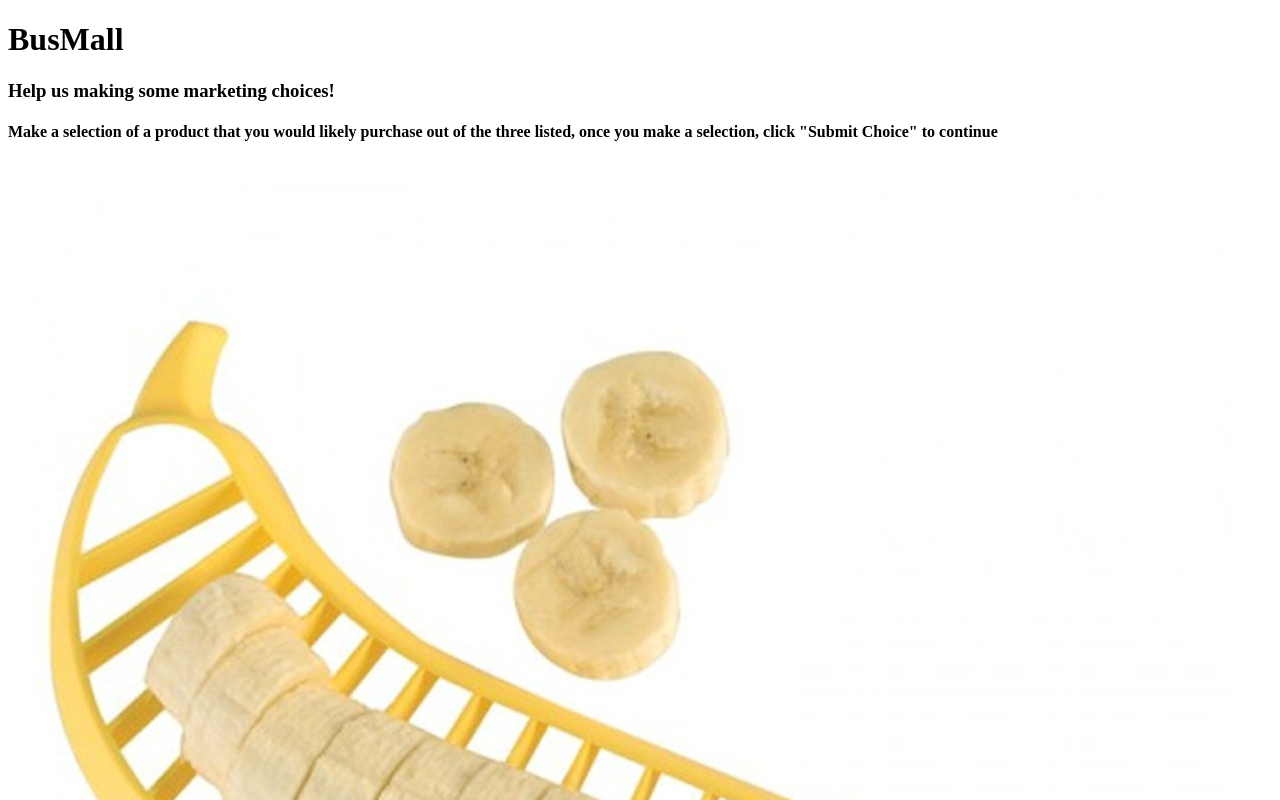
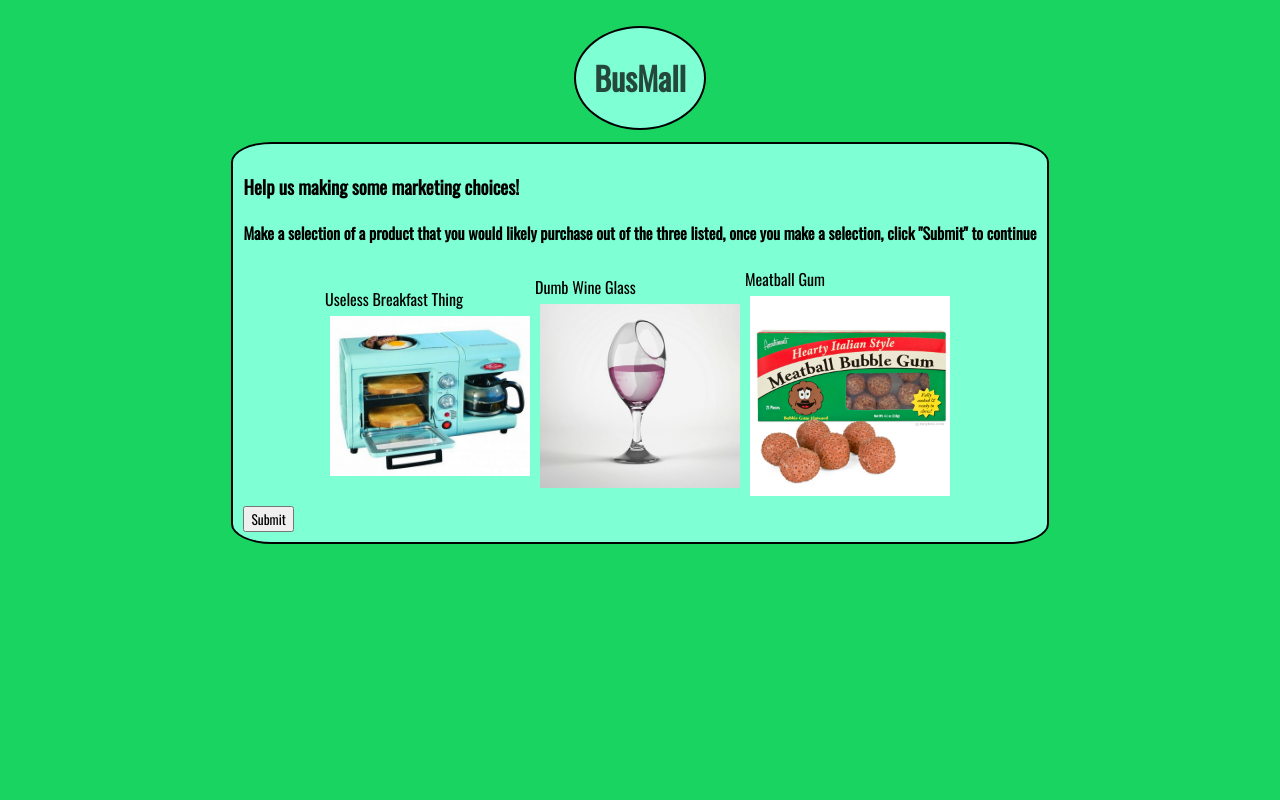
Before and after one commit to mikeymasonic/bus-mall, a plain HTML site: page index.html in a window 1280 px wide. Shown: the top 800 px of the page. Drawn offline with nearby package versions, Linux system fonts and the light colour scheme.

Commit message:
did the things

```diff
--- a/api.js
+++ b/api.js
@@ -1,4 +1,4 @@
-export const productData = [
+export const products = [
     {
         id: 'r2-bag',
         name: 'R2D2 Travel Bag',
--- a/app.js
+++ b/app.js
@@ -1,65 +1,163 @@
-import { productData } from './api.js';
-// import { ProductArray } from './ProductArray.js';
+//BUSMALL - think about one thing at a time
 
-// const buttonLinks = document.getElementById('buttonLinks');
-const button = document.getElementById('button');
-// const productImageTags = document.querySelectorAll('img');
-// const productRadioTags = document.querySelectorAll('input');
-// const productName = document.getElementById('product-name');
+import { products } from './api.js';
 
-// const clicksDisplay = document.getElementById('status-count');
+// keep track of how many times a user has voted, period (up to 25)
+// keep track of votes for a given product
 
-// const products = new ProductArray(productData);
-// let totalClicks = 0;
+const productsData = products.slice();
 
-function getRandomPictures() {
-    const randomNumber1 = Math.floor(Math.random() * productData.length);
-    let productArray1 = productData[randomNumber1];
-    productData.splice(randomNumber1, randomNumber1 + 1);
+function findById(items, id) {
+    for (let i = 0; i < items.length; i++) {
+        const item = items[i];
+        if (item.id === id) {
+            return item;
+        }
+    }
+}
 
-    const randomNumber2 = Math.floor(Math.random() * productData.length);
-    let productArray2 = productData[randomNumber2];
-    productData.splice(randomNumber2, randomNumber2 + 1);
+let totalVotes;
+let productVoteDetails;
 
-    const randomNumber3 = Math.floor(Math.random() * productData.length);
-    let productArray3 = productData[randomNumber3];
-    productData.splice(randomNumber3, randomNumber3 + 1);
+const initializeState = () => {
+    totalVotes = 0;
+    productVoteDetails = [];
+};
 
-    console.log(randomNumber1, randomNumber2, randomNumber3);
+initializeState();
 
+// display three random NON-duplicated products
+// display three NEW products ***refresh products between votes***)
+const displayThreeProducts = (previousProduct1, previousProduct2, previousProduct3) => {
+	// GET/SET three random products from our data
+    let product1 = getRandomProduct(productsData);
+    let product2 = getRandomProduct(productsData);
+    let product3 = getRandomProduct(productsData);
 
+    while (previousProduct1 === product1.id || previousProduct1 === product2.id || previousProduct1 === product3.id || previousProduct2 === product1.id || previousProduct2 === product2.id || previousProduct2 === product3.id || previousProduct3 === product1.id || previousProduct3 === product2.id || previousProduct3 === product3.id) {
+        product1 = getRandomProduct(productsData);
+        product2 = getRandomProduct(productsData);
+        product3 = getRandomProduct(productsData);
+    }
+
+	// make sure the products are unique/not the same
+    while (product1.id === product2.id
+			|| product2.id === product3.id
+            || product1.id === product3.id
+    ) {
+        product2 = getRandomProduct(productsData);
+        product3 = getRandomProduct(productsData);
+    }
+
+    previousProduct1 = product1.id;
+    previousProduct2 = product2.id;
+    previousProduct3 = product3.id;
+
+	// render these three items on the screen as radio buttons with the same name and different values
+    //Get Elements
+    const radio1 = document.getElementById('product1');
+    const radio2 = document.getElementById('product2');
+    const radio3 = document.getElementById('product3');
+    const radio1Span = document.getElementById('product1span');
+    const radio2Span = document.getElementById('product2span');
+    const radio3Span = document.getElementById('product3span');
     const image1 = document.getElementById('img1');
     const image2 = document.getElementById('img2');
     const image3 = document.getElementById('img3');
 
-    image1.src = productArray1.image;
-    image2.src = productArray2.image;
-    image3.src = productArray3.image;
+    //Write to Elements
+    radio1.value = product1.name;
+    radio2.value = product2.name;
+    radio3.value = product3.name;
+    radio1Span.textContent = product1.name;
+    radio2Span.textContent = product2.name;radio3Span.textContent = product3.name;
+    image1.src = product1.image;
+    image2.src = product2.image;
+    image3.src = product3.image;
+    let previousProductArray = [previousProduct1, previousProduct2, previousProduct3];
+    // return previousProduct1, previousProduct2, previousProduct3;
+    previousProductArray;
 
-    // let previousOne = productArray1;
-    // let previousTwo = productArray2;
-    // let previousThree = productArray3;
+};
 
-    // if (previousOne === currentState1) {
 
-    // }
 
-    console.log(image1);
-    console.log(image2);
-    console.log(image3);
 
-    return [productArray1, productArray2, productArray3];
+//this is how to get the current value of radio button
+//get the form from the HTML
+const form = document.querySelector ('form');
 
+form.addEventListener('submit', (e) => {
+    //prevents the reload
+    e.preventDefault();
+
+    //create a new formdata class
+    const formData = new FormData(form);
+
+    const selectedProductId = (formData.get('product'));
+
+
+    totalVotes++;
+
+
+    //whichever one they clicked on, see if they've voted for it before
+    const productInVotesArray = findById(productVoteDetails, selectedProductId);
+
+    if (productInVotesArray) {
+        productInVotesArray.votes++;
+    } else {
+        // const newVoteObject = {
+        //     id: selectedProductId,
+        //     votes: 1,
+        // };
+        //any array has a push object to push things into it
+        // productVoteDetails.push(newVoteObject);
+        productVoteDetails.push({
+            id: selectedProductId,
+            votes: 1,
+        });
+
+
+    }
+
+    //makes radio button checked false
+    document.querySelector('input[name="product"]:checked').checked = false;
+
+    //setting data into localStorage w an attribut of 'votes', then "stringifying" it so it plays nice w localStorage
+    localStorage.setItem('votes', JSON.stringify(productVoteDetails));
+
+
+	// EVENT LISTENER
+	// add event listener to each radio button to select one of the three products
+	// when they select a product, update the total votes
+	// update the productVoteDetails
+		// if theres coffee in the votes array, increment the votes for coffee
+        // if theres no coffee, push some coffee into the array
+
+    if (totalVotes >= 25) {
+        // document.querySelector('button').disabled = true;
+        // alert('Thanks for your participation!');
+        window.location = 'results.html';
+    }
+    displayThreeProducts();
+});
+
+// FormData.addEventListener('submit', );
+
+function reset() {
+    initializeState();
+};
+
+function getRandomProduct(someProducts) {
+    const randomIndex = Math.floor(Math.random() * productsData.length);
+    const randomProduct = productsData[randomIndex];
+
+    return randomProduct;
 }
 
-getRandomPictures();
+displayThreeProducts();
+// reset the whole app when finished
+	// reset the votes array ([]) and total votes(0) to their initial states
 
-button.addEventListener('click', () => {
-
-    const userInput = document.querySelector('input:checked');
-    console.log(userInput);
-    return userInput.value;
-    getRandomPictures();
-
-
-});
+// STRECH don't show previous products
+// STRECH keep track of how many times a products appears so we can build a percentage (times clicked / times shown)
--- a/index.html
+++ b/index.html
@@ -7,6 +7,7 @@
     <meta http-equiv="X-UA-Compatible" content="ie=edge">
     <link rel="stylesheet" href="style.css">
     <title>BusMall</title>
+    <link href="https://fonts.googleapis.com/css?family=Montserrat|Oswald|Roboto&display=swap" rel="stylesheet">
 </head>
 
 <body>
@@ -15,55 +16,50 @@
     </header>
 <main>
     <h3>Help us making some marketing choices!</h3>
-    <h4>Make a selection of a product that you would likely purchase out of the three listed, once you make a selection, click "Submit Choice" to continue</h4>
-<!--
-    <div id="picture1" class="pictures"></div>
-    <div id="picture2" class="pictures"></div>
-    <div id="picture3" class="pictures"></div> -->
+    <h4>Make a selection of a product that you would likely purchase out of the three listed, once you make a selection, click "Submit" to continue</h4>
+    <section class="arrange-selection">
+        <div class="flex-grid">
 
-    <div id="choice-container">
+	<form id="form-thing">
+		<label>
+            <div class="col">
+            <span id="product1span"></span>
+            <br>
+            <input id="product1" type="radio" name="product" />
+            <img class="image-class" alt="somewords" id="img1" src="">
 
-        <label class="picture1">
-            <input type="radio" name="" value="">
-            <img id="img1" src="">
-            <p class="description"></p>
+        </div>
+		</label>
+
+		<label>
+            <div class="col">
+            <span id="product2span"></span>
+            <br>
+            <input id="product2" type="radio" name="product" />
+            <img class="image-class" id="img2" src="">
+
+        </div>
+		</label>
+
+		<label>
+            <div class="col">
+            <span id="product3span"></span>
+            <br>
+            <input id="product3" type="radio" name="product" />
+            <img class="image-class" id="img3" src="">
+
+        </div>
         </label>
+    </div>
 
-        <label class="picture2">
-            <input type="radio" name="" value="">
-            <img id="img2" src="">
-            <p class="description"></p>
-        </label>
+        <button id="submit">Submit</button>
 
-        <label class="picture3">
-            <input type="radio" name="" value="">
-            <img id="img3" src="">
-            <p class="description"></p>
-        </label>
-        <section id="buttonLinks"></section>
-    </div>
+    </form>
+    <!-- <p id="out-of">
+        <div id="status-count">0</div> out of 25
+        </p> -->
 </section>
 
-
-
-    <p>
-    <div id="status-count"></div> out of 25
-    </p>
-
-
-
-    <button id="button">Submit Choice</button>
-
-    <p id="next-container" class="hidden">
-        <button id="next-button">Next</button>
-    </p>
-
-    <p>
-        <a href="./">Play Again</a>
-    </p>
-
-    <div id="all-time-views-clicks"></div>
-</main>
     <script type="module" src="app.js"></script>
 </body>
 
--- a/style.css
+++ b/style.css
@@ -0,0 +1,174 @@
+* {
+    text-align: left;
+    font-family: 'Oswald', sans-serif;
+}
+
+/* canvas {
+    width: 50%;
+    height: 100px;
+  }
+
+#results {
+    width: 50%;
+    height: 100px;
+} */
+
+/* .flex-grid {
+    display: flex;
+  }
+
+.col {
+  flex-direction: row;
+  flex-basis: 100%;
+  flex: 1;
+} */
+
+header {
+    /* display: flex;
+    justify-content: space-between; */
+    /* align-items: center; */
+    /* text-align: end; */
+    background: aquamarine;
+    color: rgba(0, 0, 0, 0.719);
+    font-size: 16px;
+    border: 2px solid black;
+    border-radius: 50%;
+    display: flex;
+        align-items: center;
+        justify-content: center;
+        flex-direction: column;
+        width: 10%;
+        text-align: center;
+        margin: 1% 0;
+        min-height: 100px;
+
+}
+
+h1 {
+    text-align: center;
+}
+
+main {
+    border: 2px solid black;
+    border-radius: 5%;
+    background-color: aquamarine;
+    /* border-collapse: separate;
+    border-spacing: 15px 50px; */
+    padding: 10px;
+    height: 100%;
+
+}
+
+/* input:checked + span {
+    color: red;
+    border: 7px dotted red;
+} */
+
+input {
+    display: none;
+}
+
+input:checked + img {
+    border: 7px dotted rgb(76, 168, 190);
+    box-shadow: chartreuse;
+    box-sizing: border-box;
+
+}
+
+/* #product1 {
+    border: 7px dotted red;
+    box-shadow: chartreuse;
+} */
+
+body {
+    flex: auto;
+    background-color: #1ad462;
+    /* text-align: center; */
+    display: flex;
+    align-items: center;
+    justify-content: center;
+    flex-direction: column;
+    width: 100%;
+    text-align: center;
+    margin: 1% 0;
+    min-height: 100px;
+
+}
+
+/* header {
+    text-align: center;
+} */
+
+img {
+
+    max-width: 200px;
+    max-height: 200px;
+    margin: 5px;
+}
+
+#form-thing {
+
+    display: flex;
+    align-items: center;
+    justify-content: center;
+    flex-direction: row;
+    width: 100%;
+    text-align: center;
+    min-height: 100px;
+}
+
+#submit {
+    display: flex;
+    flex: left;
+}
+
+#out-of {
+    display: none;
+}
+
+/* unvisited link */
+a:link {
+    color: aquamarine;
+    text-decoration: none;
+}
+
+/* visited link */
+a:visited {
+    color: aquamarine;
+    text-decoration: none;
+}
+
+/* mouse over link */
+a:hover {
+    color: hotpink;
+    text-decoration: underline;
+}
+
+/* selected link */
+a:active {
+    color: blue;
+    text-decoration: underline;
+}
+
+
+
+
+/* .arrange-selection {
+
+    grid-gap: 5px;
+    grid-row-start: 5;
+    grid-column-start: 4;
+    grid-column-end: 6;
+    /* left: 400px;
+    top: 50px; */
+} */
+
+
+/* #footer {
+    position: absolute;
+    bottom: 100px;
+}
+
+#rules-display {
+    color: red;
+} */
```
Also changed, not shown: ProductArray.js (deleted, +0 -32 lines), results.css (added, +33 -0 lines), results.html (added, +27 -0 lines), results.js (added, +36 -0 lines), 1 other file.
